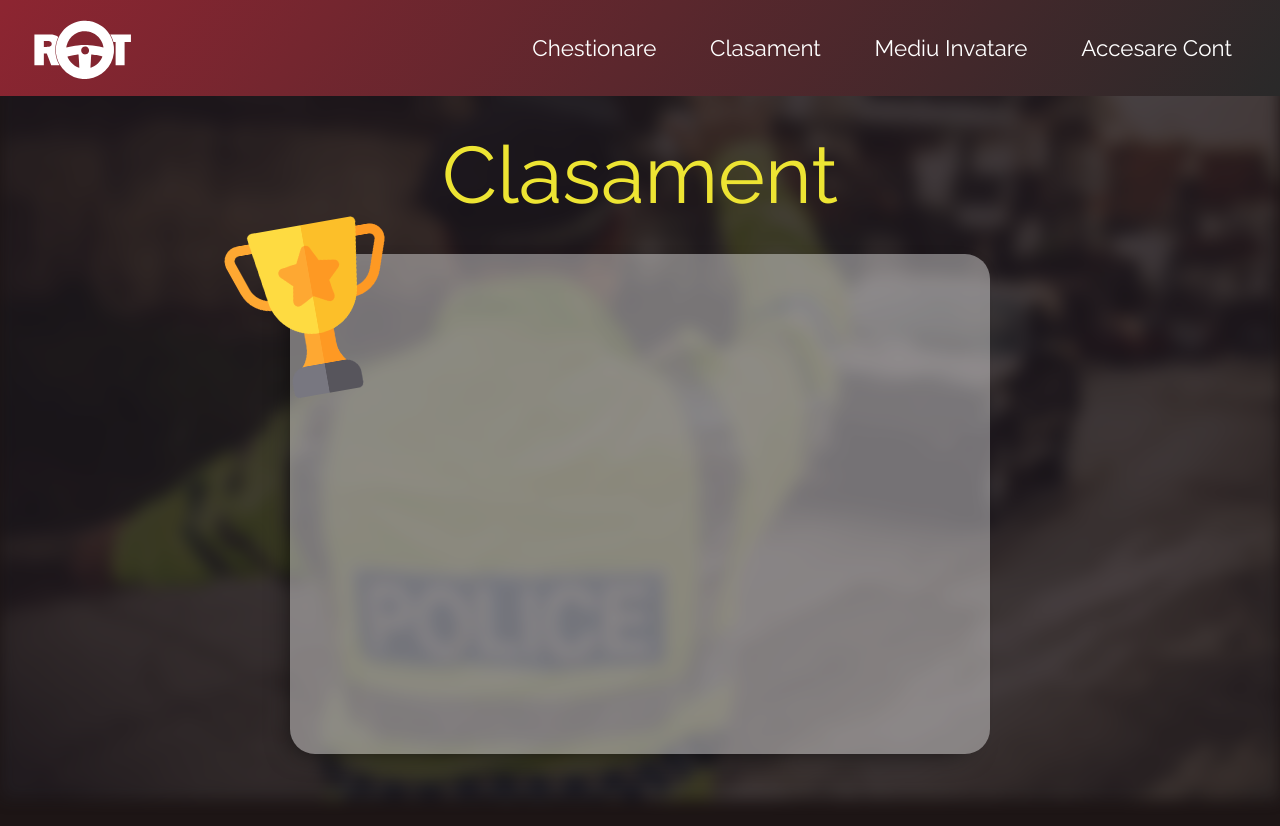
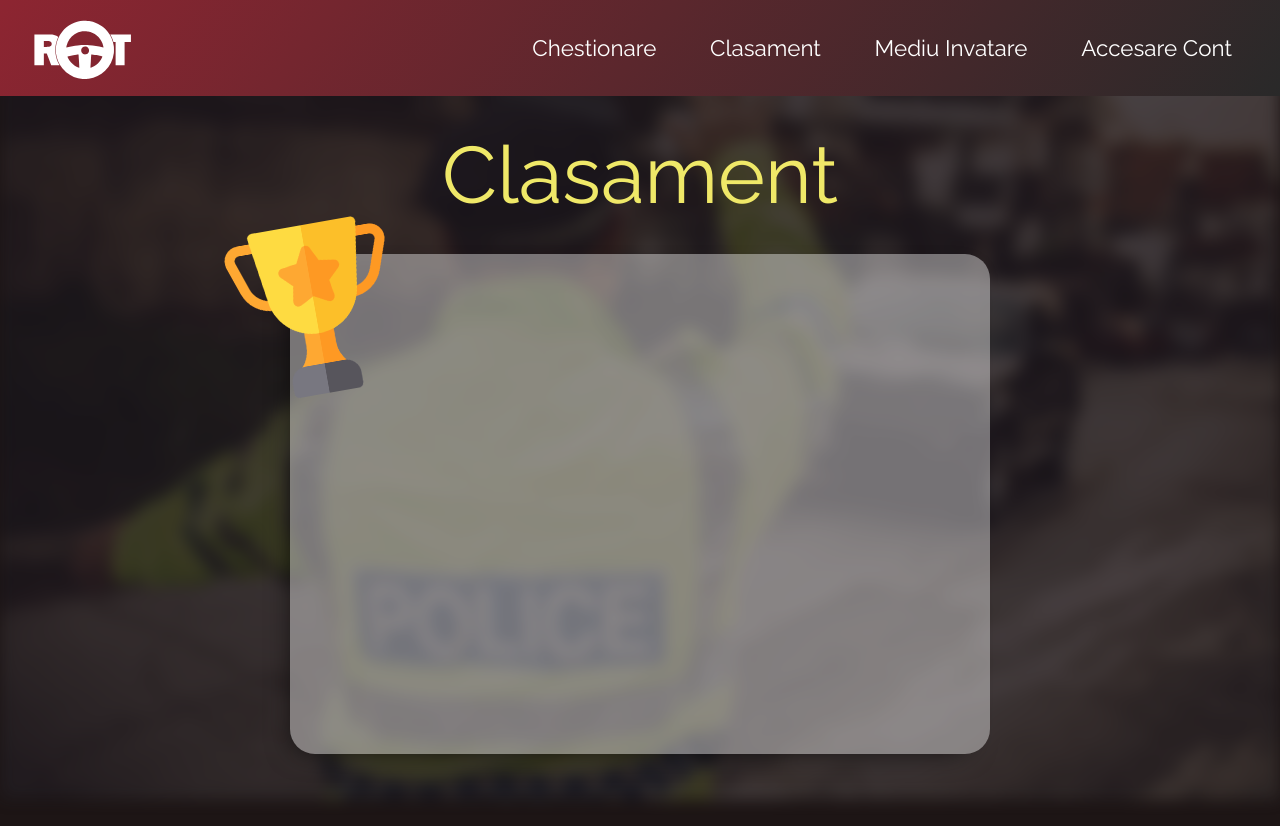
Before and after one commit to paulazoitei/Romanian-Traffic-Signs-Tutor, a PHP site: the page made by Html Components/clasament.html in a window 1280 px wide. Shown: the top 826 px of the page. Run offline with PHP 8.4, Linux system fonts and the light colour scheme.

Commit message:
small touch responsive top

```diff
--- a/Styles/clasament.css
+++ b/Styles/clasament.css
@@ -8,7 +8,7 @@
 }
 .top-title {
   font-size: 5rem;
-  color: rgb(237, 228, 51);
+  color: rgb(239, 232, 104);
   margin-bottom: 2rem;
 }
 .top {
@@ -34,3 +34,9 @@
     width: 450px;
   }
 }
+@media (max-width: 600px) {
+  .trophy {
+    width: 120px;
+    left: 0;
+  }
+}
```
